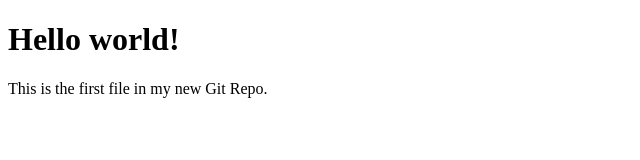
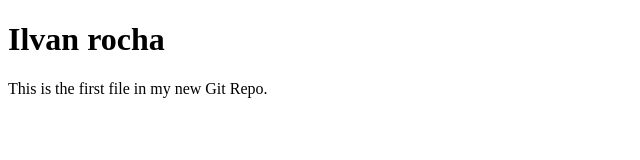
Before and after one commit to IlvanRocha/treino-git, a plain HTML site: page index.html in a window 1280 px wide. Shown: the whole page, without its empty margins (0-640 px from the left). Drawn offline with Linux system fonts and the light colour scheme.

Commit message:
Update index.html

```diff
--- a/index.html
+++ b/index.html
@@ -5,7 +5,7 @@
 </head>
 <body>
 
-<h1>Hello world!</h1>
+<h1>Ilvan rocha</h1>
 <p>This is the first file in my new Git Repo.</p>
 
 </body>
```
